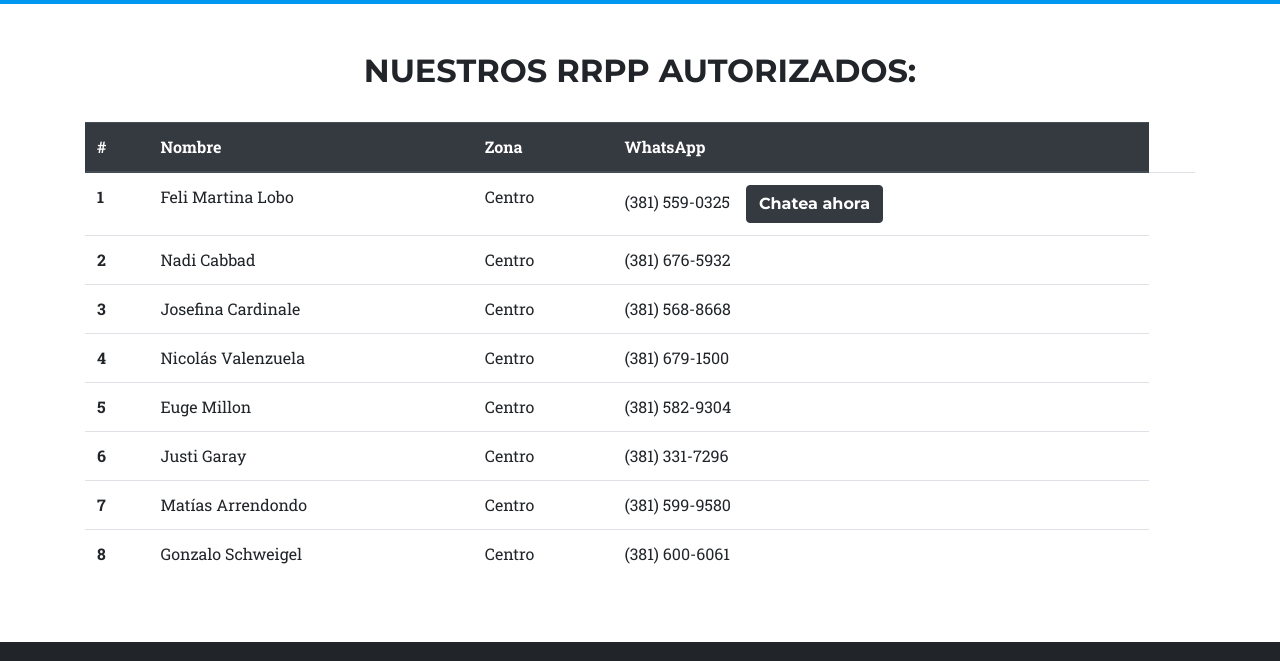
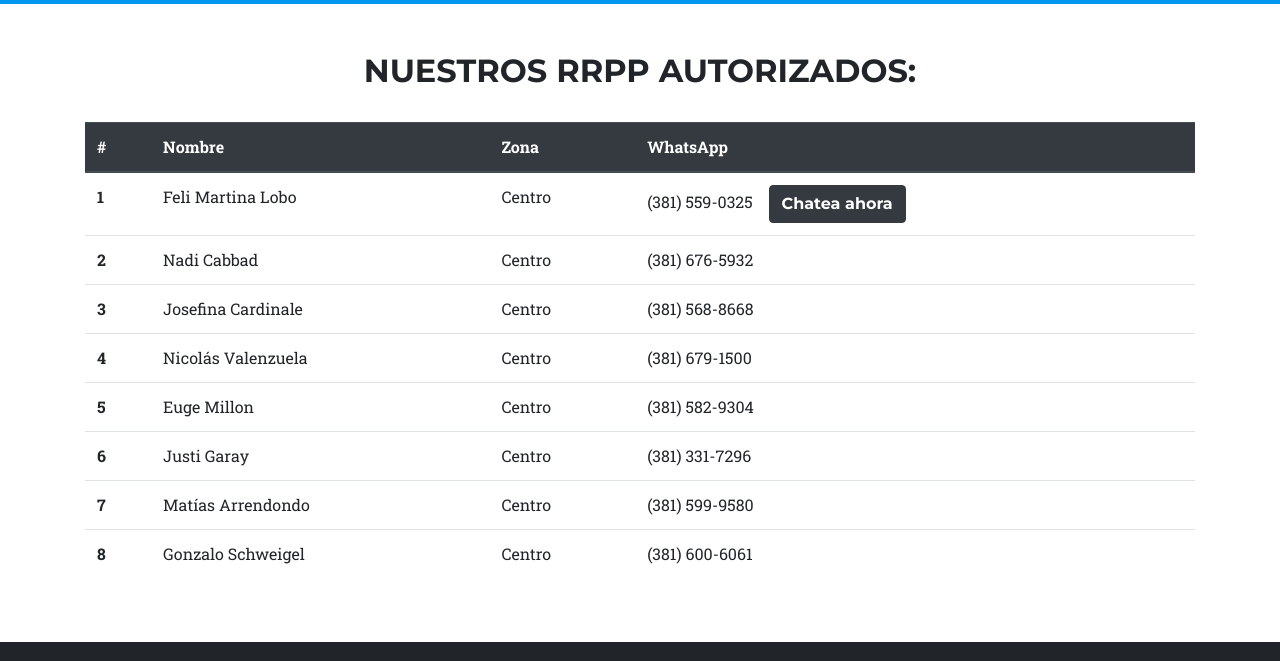
Before and after one commit to cokecolombres/groov, a website: page index.html in a window 1280 px wide. Shown: the part 2301-2962 px from the top of the page. Drawn offline with Linux system fonts and the light colour scheme; a web font is replaced by a local one.

Commit message:
no se q cambios son jaja

```diff
--- a/index.html
+++ b/index.html
@@ -395,10 +395,7 @@
             <th scope="row">1</th>
             <td>Feli Martina Lobo</td>
             <td>Centro</td>
-            <td>(381) 559-0325 &nbsp;&nbsp; <a href="https://api.whatsapp.com/send?phone=5493815590325&text=Hola!%20Quiero%20comprar%20mi%20entrada%20para%20Groov%20Episodes!" class="btn btn-dark">Chatea ahora</a></td>
-            <td>
-
-            </td>
+            <td>(381) 559-0325 &nbsp;&nbsp; <a href="https://api.whatsapp.com/send?phone=5493815590325&text=Hola%20Feli!%20Quiero%20comprar%20mi%20entrada%20para%20Groov%20Episodes!" class="btn btn-dark">Chatea ahora</a></td>
           </tr>
           <tr>
             <th scope="row">2</th>
```
